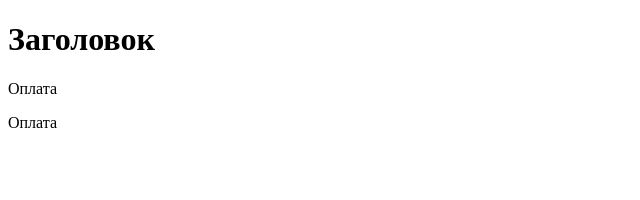
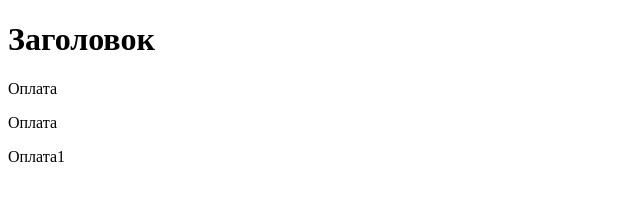
Before and after one commit to Sanches1988/web-project, a plain HTML site: page Demo/payment.html in a window 1280 px wide. Shown: the full height of the page, 0-640 px from the left. Drawn offline with Linux system fonts and the light colour scheme.

```diff
--- a/Demo/payment.html
+++ b/Demo/payment.html
@@ -9,5 +9,6 @@
   <!-- Комментарий -->
   <p>Оплата</p>
   <p>Оплата</p>
+  <p>Оплата1</p>
  </body>
 </html>
```
